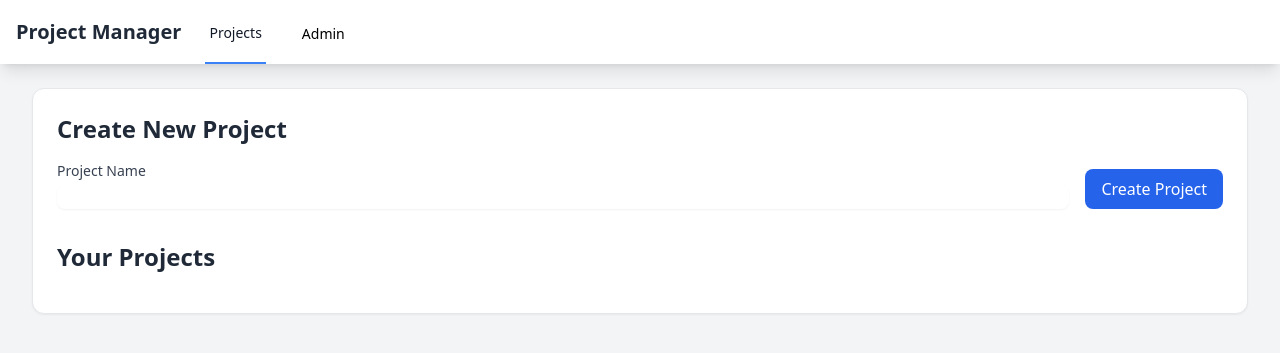
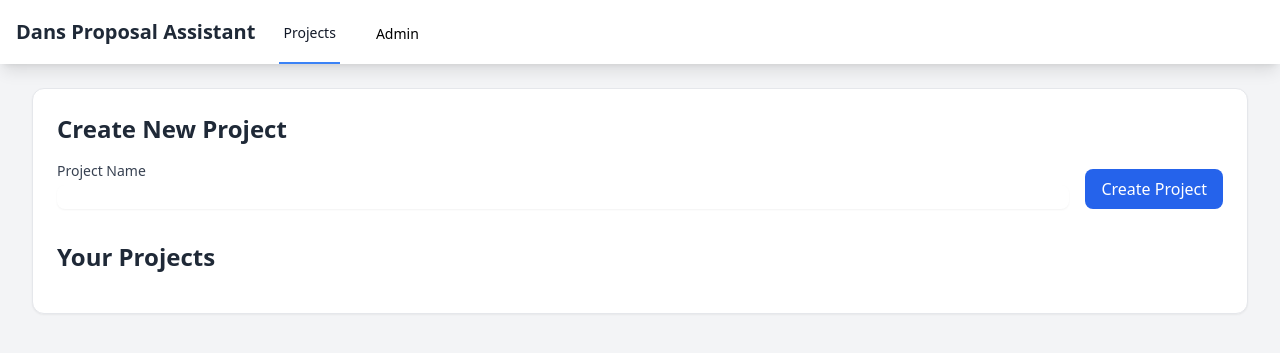
Before and after one commit to jamneutrino/Proposal-Assistant, a Flask app: page / in a window 1280 px wide. Shown: the top 353 px of the page. Run offline with Flask 3, Linux system fonts and the light colour scheme; some libraries are stand-ins or nearby versions.

Commit message:
Updated App Name

```diff
--- a/templates/base.html
+++ b/templates/base.html
@@ -3,7 +3,7 @@
 <head>
     <meta charset="UTF-8">
     <meta name="viewport" content="width=device-width, initial-scale=1.0">
-    <title>{% block title %}{% endblock %} - Project Manager</title>
+    <title>{% block title %}{% endblock %} - Dans Proposal Assistant</title>
     <script src="https://cdn.tailwindcss.com"></script>
 </head>
 <body class="bg-gray-100 min-h-screen">
@@ -13,7 +13,7 @@
             <div class="flex justify-between h-16">
                 <div class="flex">
                     <div class="flex-shrink-0 flex items-center">
-                        <a href="/" class="text-xl font-bold text-gray-800">Project Manager</a>
+                        <a href="/" class="text-xl font-bold text-gray-800">Dans Proposal Assistant</a>
                     </div>
                     <div class="hidden sm:ml-6 sm:flex sm:space-x-8">
                         <a href="/" class="{% block nav_home %}{% endblock %} inline-flex items-center px-1 pt-1 text-sm font-medium">
```
